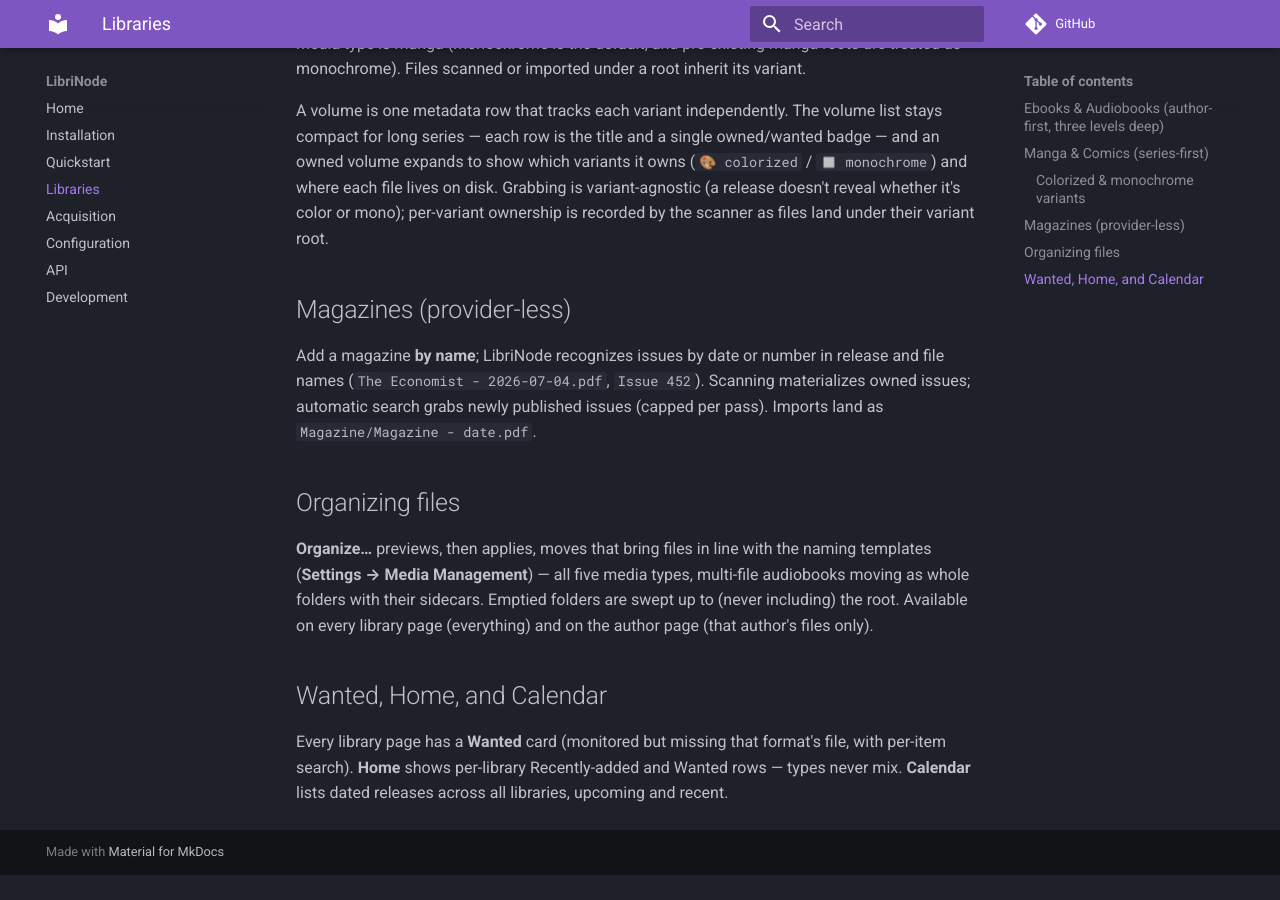
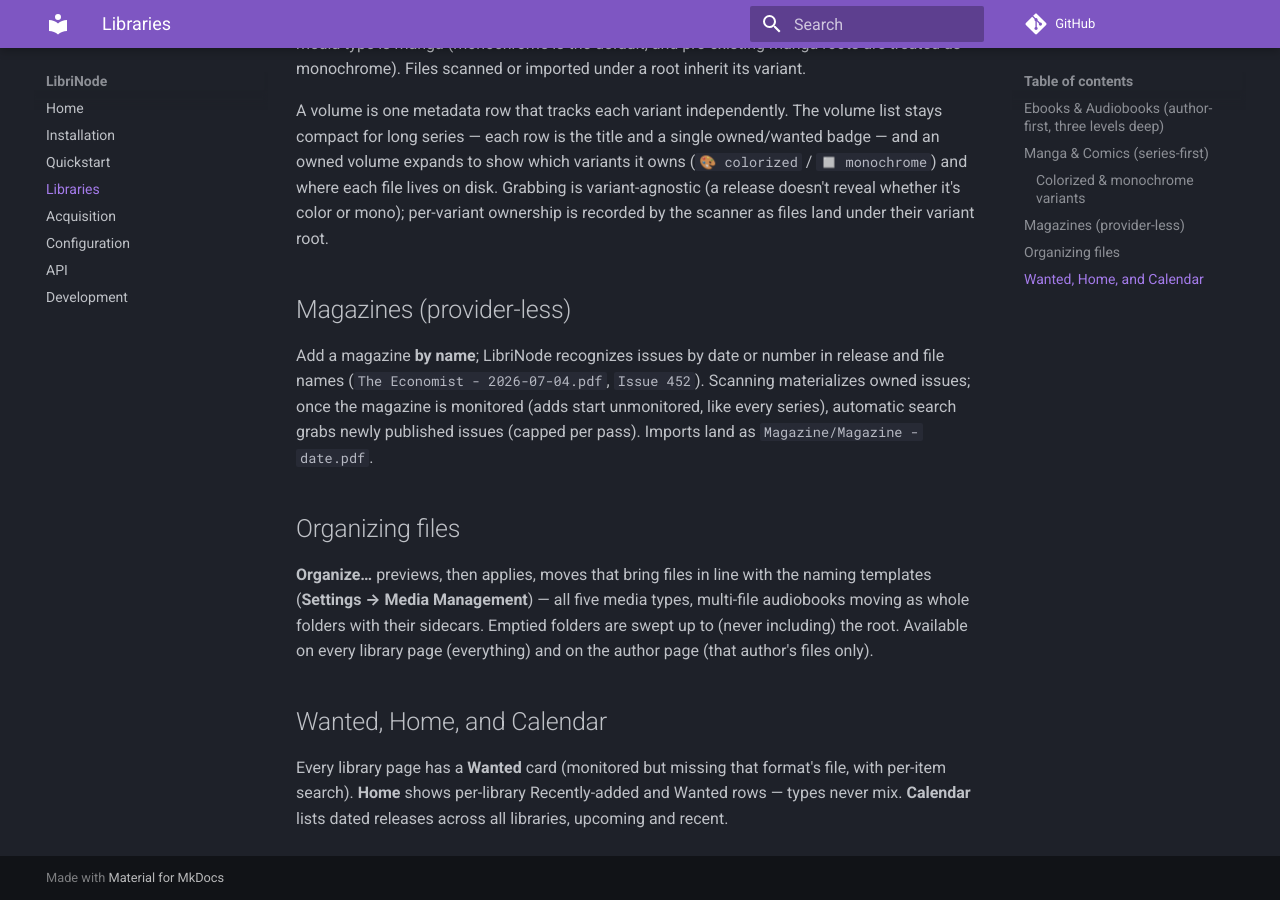
Before and after one commit to obstruct-exit-emit/LibriNode, an MkDocs documentation site: the page built from docs/libraries.md, in a window 1280 px wide and 900 px high, scrolled down 2258 px. Built offline with MkDocs 1.6.1 and Material for MkDocs 9.7.7, drawn with Linux system fonts in a browser that asks for light colours; comment, search, counter and statistics services are not loaded; before the commit the page ends 3133 px from its top, so only the background shows below that.

Commit message:
Docs: catch up on metadata-only series adds and comic provider defaults
- README/api.md: POST /series notes say adds pull metadata only (volumes
  start unmonitored; pass monitored:true for the one-shot behavior).
- README/libraries.md magazines: automatic issue grabbing starts once the
  magazine is monitored — fresh adds are unmonitored like every series.
- README status paragraph: comics flow from Hardcover or ComicVine (both
  selectable) and series adds are Missing-first.
- index.md highlights: per-series Missing with selective monitoring;
  provider-or-extracted covers.
- Roadmap: annotate the Phase 4 monitoring item with the metadata-only
  change for history.

Co-Authored-By: Claude Opus 4.8 <noreply@anthropic.com>

```diff
--- a/docs/libraries.md
+++ b/docs/libraries.md
@@ -119,8 +119,10 @@ scanner as files land under their variant root.
 
 Add a magazine **by name**; LibriNode recognizes issues by date or number in
 release and file names (`The Economist - 2026-07-04.pdf`, `Issue 452`).
-Scanning materializes owned issues; automatic search grabs newly published
-issues (capped per pass). Imports land as `Magazine/Magazine - date.pdf`.
+Scanning materializes owned issues; once the magazine is monitored (adds
+start unmonitored, like every series), automatic search grabs newly
+published issues (capped per pass). Imports land as
+`Magazine/Magazine - date.pdf`.
 
 ## Organizing files
 
```
Also changed, not shown: README.md (+5 -4 lines), docs/api.md (+3 -1 lines), docs/index.md (+3 -2 lines).
